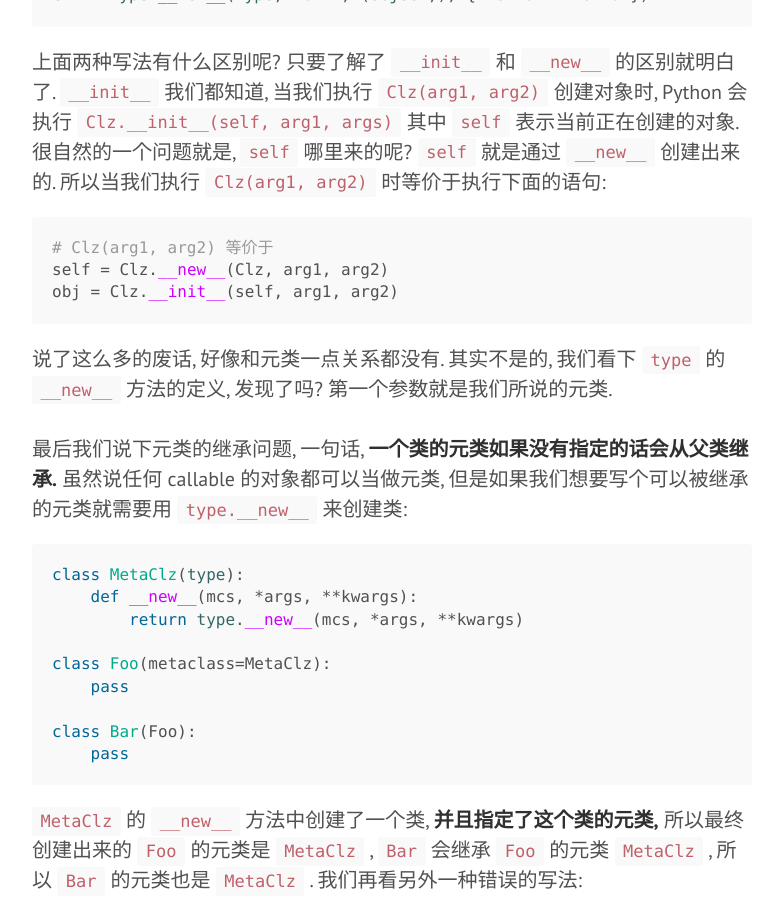
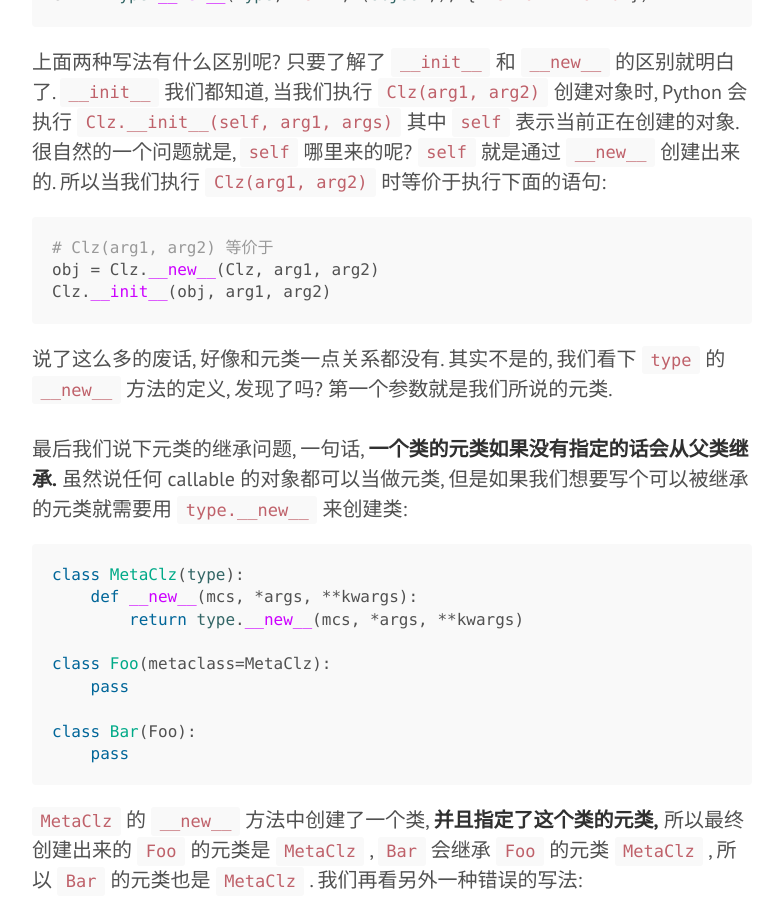
Before and after one commit to yoncise/yoncise.github.io, a Jekyll site: the page built from _posts/2020-12-26-26484747.md, in a window 1280 px wide and 900 px high, scrolled down 4088 px. Shown: the whole window, without its empty margins (428-1208 px from the left). Built offline with Jekyll 4.4.1, drawn with Linux system fonts in a browser that asks for light colours.

Commit message:
sync from yuque

````diff
--- a/_posts/2020-12-26-26484747.md
+++ b/_posts/2020-12-26-26484747.md
@@ -106,8 +106,8 @@ Clz = type.__new__(type, 'Clz', (object,), {'hello': 'world'})
 上面两种写法有什么区别呢? 只要了解了 `__init__` 和 `__new__` 的区别就明白了. `__init__` 我们都知道, 当我们执行 `Clz(arg1, arg2)` 创建对象时, Python 会执行 `Clz.__init__(self, arg1, args)` 其中 `self` 表示当前正在创建的对象. 很自然的一个问题就是, `self` 哪里来的呢? `self` 就是通过 `__new__` 创建出来的. 所以当我们执行 `Clz(arg1, arg2)` 时等价于执行下面的语句:
 ```python
 # Clz(arg1, arg2) 等价于
-self = Clz.__new__(Clz, arg1, arg2)
-obj = Clz.__init__(self, arg1, arg2)
+obj = Clz.__new__(Clz, arg1, arg2)
+Clz.__init__(obj, arg1, arg2)
 ```
 说了这么多的废话, 好像和元类一点关系都没有. 其实不是的, 我们看下 `type` 的 `__new__` 方法的定义, 发现了吗? 第一个参数就是我们所说的元类. <br />
 <br />最后我们说下元类的继承问题, 一句话, **一个类的元类如果没有指定的话会从父类继承.** 虽然说任何 callable 的对象都可以当做元类, 但是如果我们想要写个可以被继承的元类就需要用 `type.__new__` 来创建类:
````
